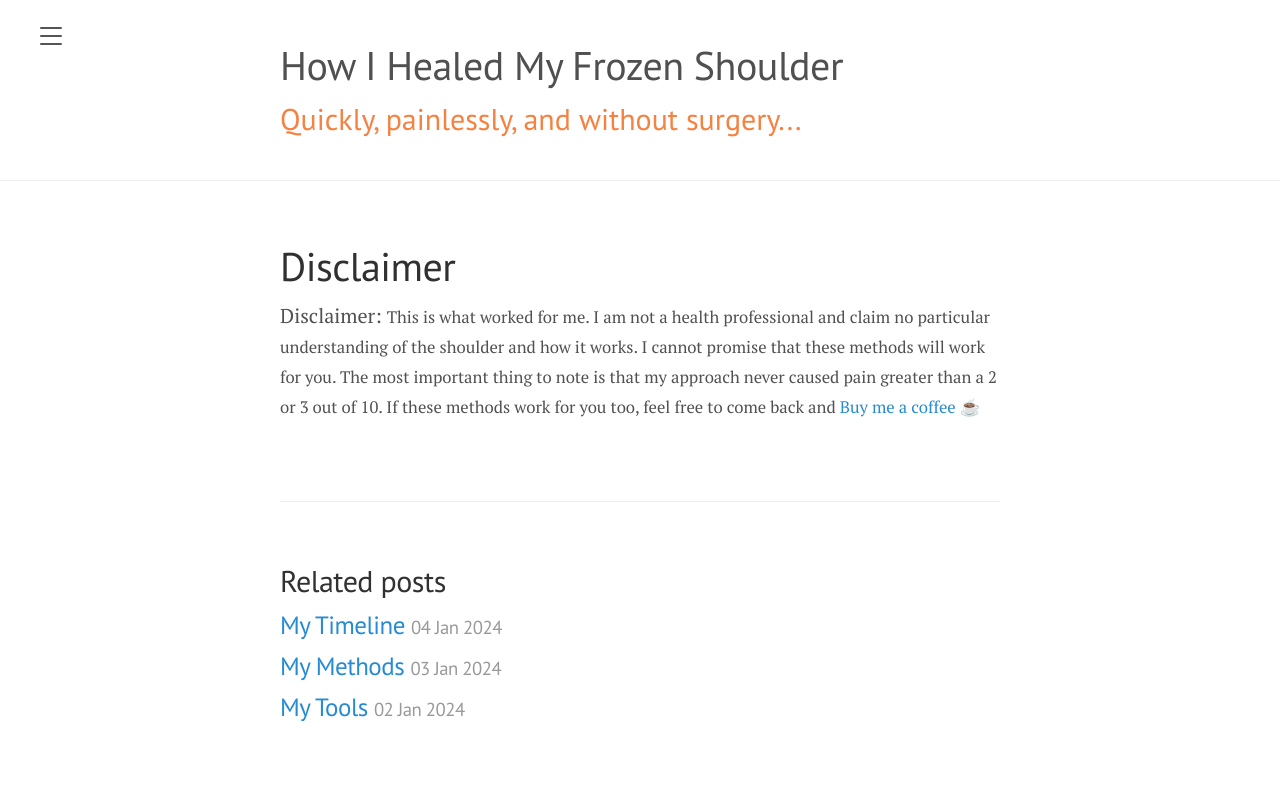
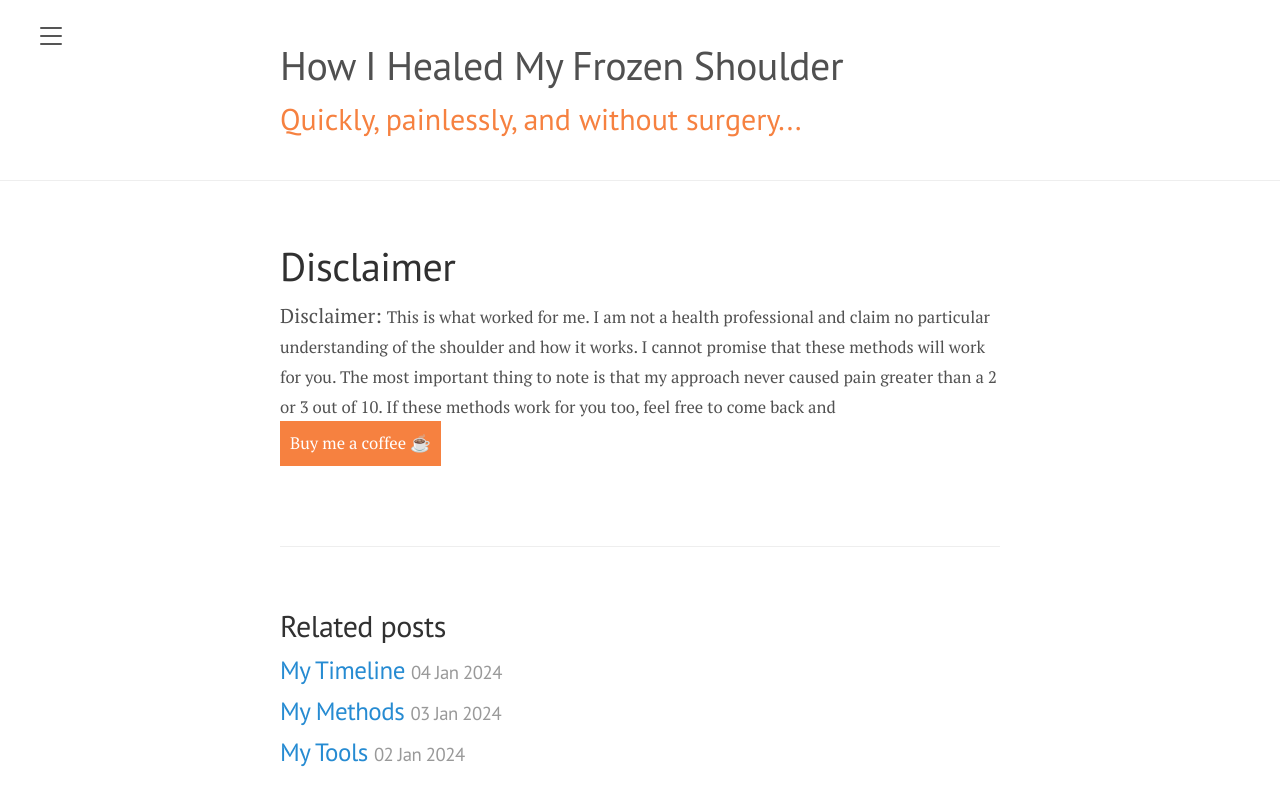
Before and after one commit to suzycc/heal-frozen-shoulder, a Jekyll site: the page built from _posts/2024-01-05-disclaimer.md, in a window 1280 px wide. Shown: the top 806 px of the page. Built offline with Jekyll 4.4.1, drawn with Linux system fonts in a browser that asks for light colours.

Commit message:
Revert "Update lanyon.css"
This reverts commit 9828311b755c3b9598ff9b1f3a88f9efc1735556.

```diff
--- a/public/css/lanyon.css
+++ b/public/css/lanyon.css
@@ -559,12 +559,9 @@
   box-shadow: -.25rem 0 .5rem rgba(0,0,0,.1);
 }
 
-button {
+a.button {
   display: inline-block;
   padding: 0.5rem;
   background-color: #f68140;
-}
-
-button.a {
   color: white;
 }
```
